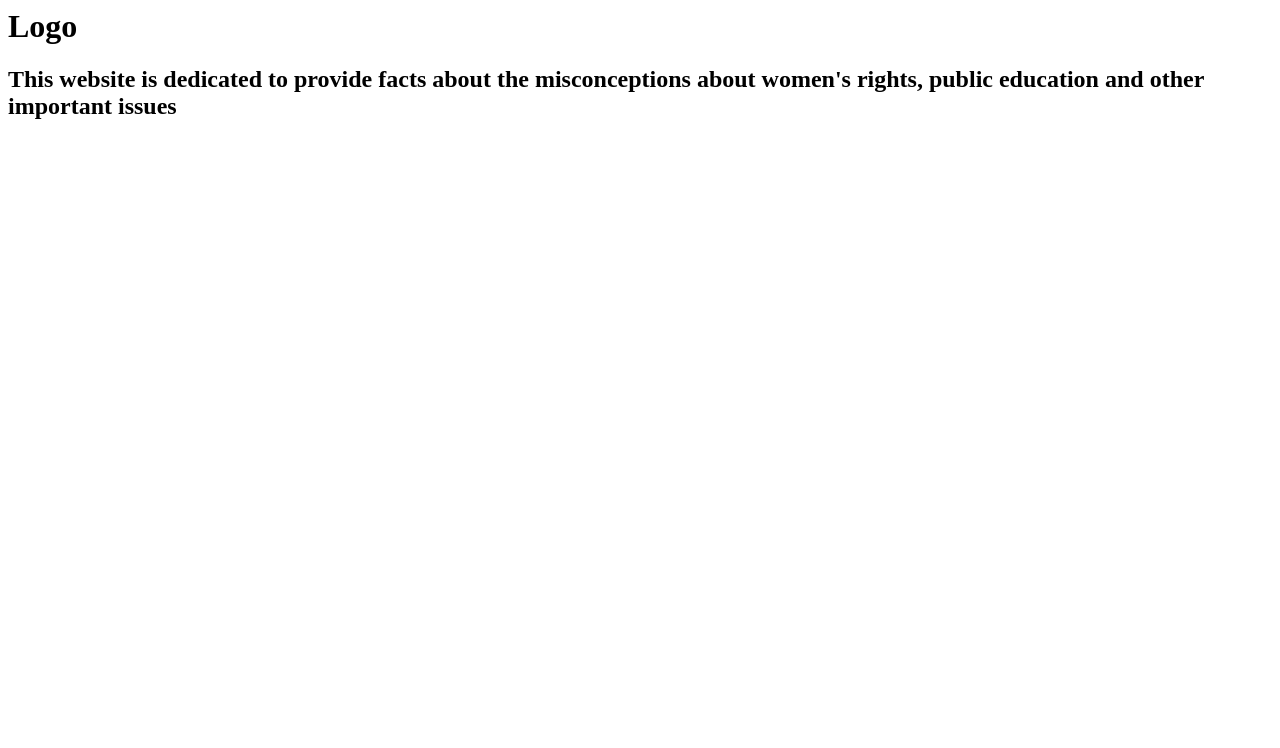
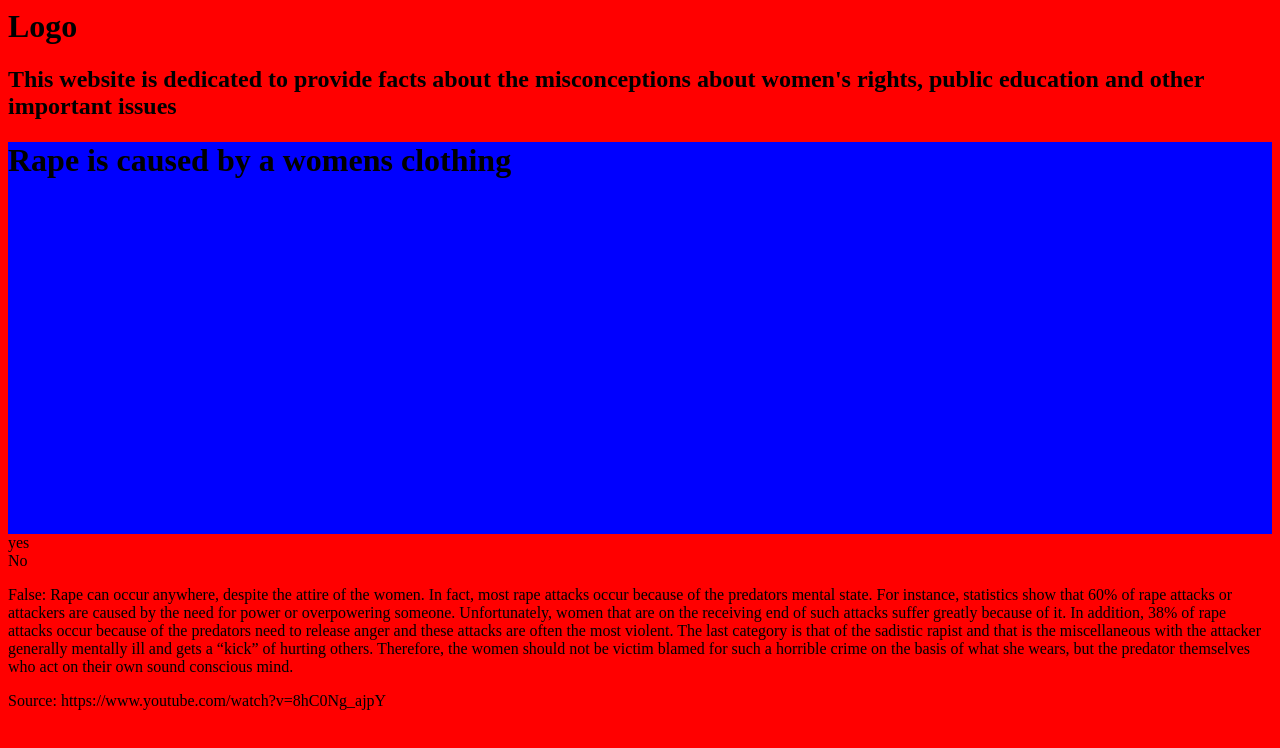
Before and after one commit to kierrrrra/gwc-whsad, a plain HTML site: page index.html in a window 1280 px wide. Drawn offline with Linux system fonts and the light colour scheme.

Commit message:
Created first statement

```diff
--- a/index.html
+++ b/index.html
@@ -5,5 +5,39 @@
   <body>
   <h1>Logo</h1>
   <h2>This website is dedicated to provide facts about the misconceptions about women's rights, public education and other important issues</h2>
+  <style>
+		body{
+			background-color: red;
+		}
+		.statement{
+			width:100%;
+			height:50%;
+			background-color: blue;
+		}
+	</style>
+	<div class="statement">
+		<h1>Rape is caused by a womens clothing</h1>
+	</div>
+
+	<div>
+		<div>
+			yes
+		</div>
+		<div>
+			No
+		</div>
+	</div>
+
+	<div>
+
+		<p>
+			False: Rape can occur anywhere, despite the attire of the women. In fact, most rape attacks occur because of the predators mental state. For instance, statistics show that 60% of rape attacks or attackers are caused by the need for power or overpowering someone. Unfortunately, women that are on the receiving end of such attacks suffer greatly because of it. In addition, 38% of rape attacks occur because of the predators need to release anger and these attacks are often the most violent. The last category is that of the sadistic rapist and that is the miscellaneous with the attacker generally mentally ill and gets a “kick” of hurting others. Therefore, the women should not be victim blamed for such a horrible crime on the basis of what she wears, but the predator themselves who act on their own sound conscious mind.
+
+		</p>
+	</div>
+	<div>
+		Source: https://www.youtube.com/watch?v=8hC0Ng_ajpY
+
+	</div>
   </body>
 </html>
```
